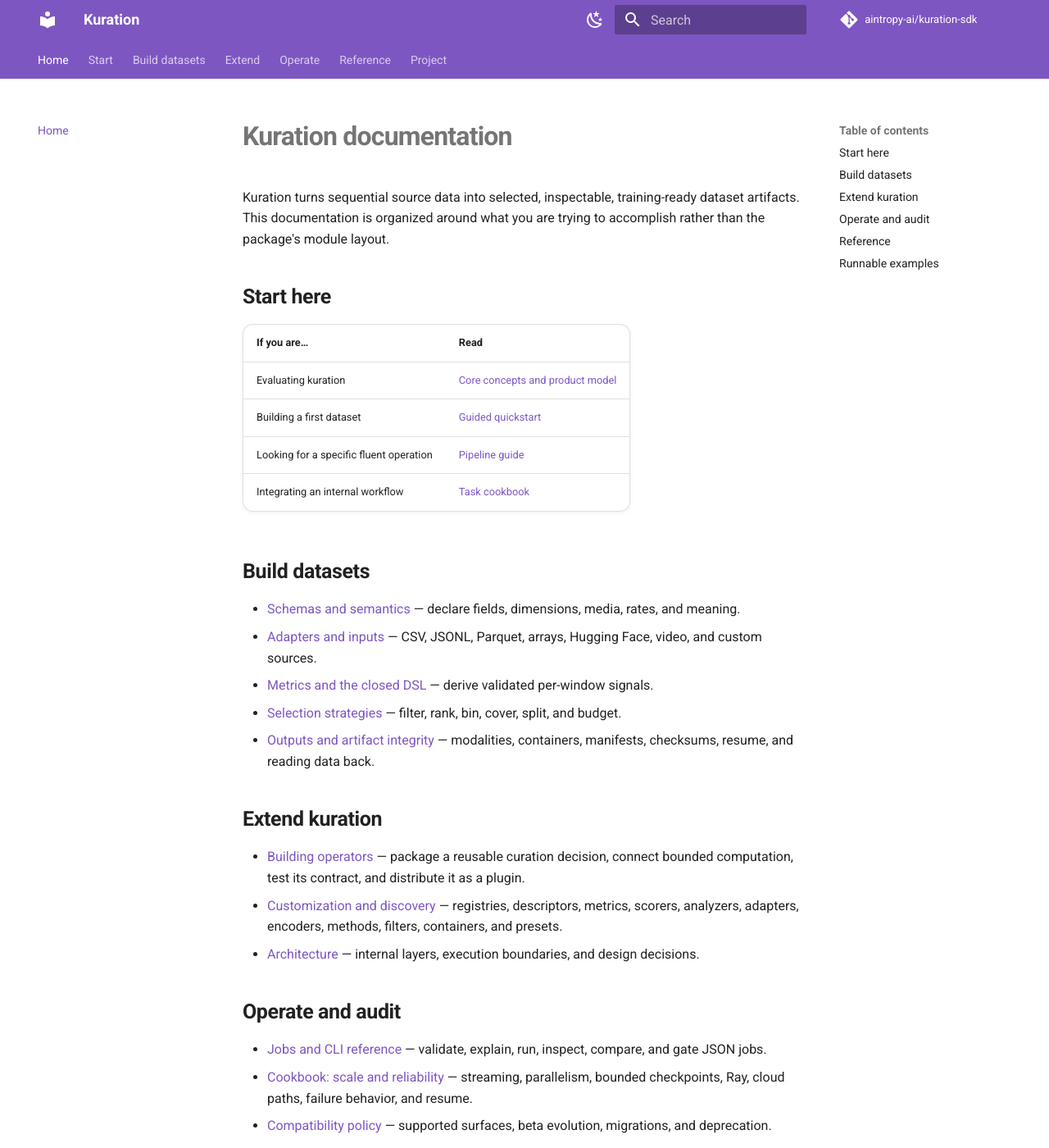
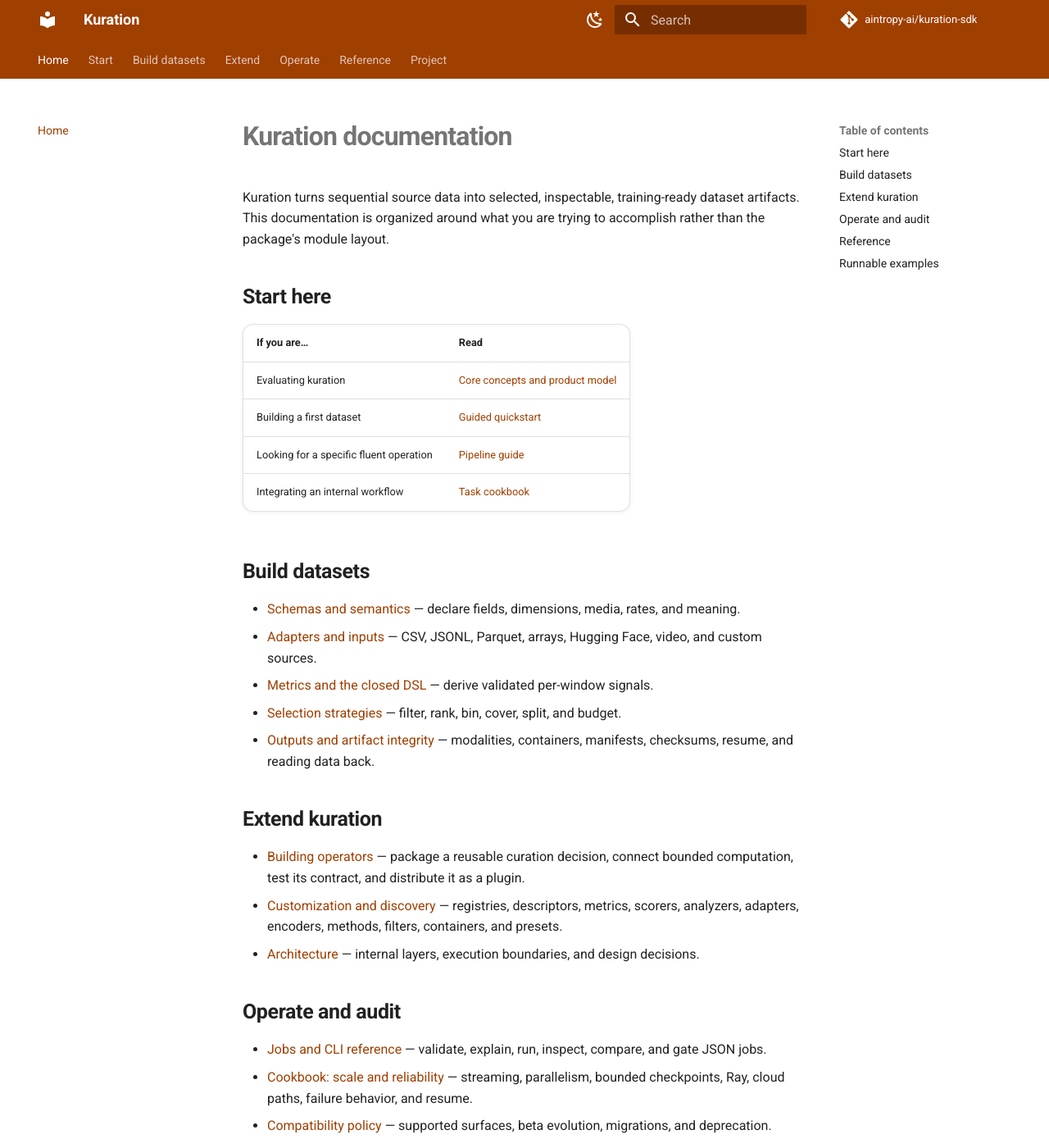
Before and after one commit to kuration-ai/kuration-sdk, an MkDocs documentation site: the page built from docs/index.md, in a window 1280 px wide and 1400 px high. Shown: the whole window at 82% size. Built offline with MkDocs 1.6.1 and Material for MkDocs 9.7.7, drawn with Linux system fonts in a browser that asks for light colours; comment, search, counter and statistics services are not loaded.

Commit message:
Change color palette to look less "AI"

```diff
--- a/docs/assets/stylesheets/extra.css
+++ b/docs/assets/stylesheets/extra.css
@@ -1,6 +1,29 @@
 :root {
-  --md-primary-fg-color: #5b21b6;
-  --md-accent-fg-color: #0f9f8f;
+  --md-primary-fg-color: #9f3f00;
+  --md-primary-fg-color--light: #cc5803;
+  --md-primary-fg-color--dark: #7a2e00;
+  --md-accent-fg-color: #cc5803;
+}
+
+[data-md-color-primary="deep-orange"] {
+  --md-primary-fg-color: #9f3f00;
+  --md-primary-fg-color--light: #cc5803;
+  --md-primary-fg-color--dark: #7a2e00;
+}
+
+[data-md-color-accent="orange"] {
+  --md-accent-fg-color: #cc5803;
+  --md-accent-fg-color--transparent: rgb(204 88 3 / 10%);
+}
+
+[data-md-color-scheme="default"] {
+  --md-typeset-a-color: #9f3f00;
+}
+
+[data-md-color-scheme="slate"] {
+  --md-accent-fg-color: #ffb627;
+  --md-accent-fg-color--transparent: rgb(255 182 39 / 10%);
+  --md-typeset-a-color: #ffb627;
 }
 
 .md-typeset h1 {
--- a/mkdocs.yml
+++ b/mkdocs.yml
@@ -12,15 +12,15 @@
   palette:
     - media: "(prefers-color-scheme: light)"
       scheme: default
-      primary: deep purple
-      accent: teal
+      primary: deep orange
+      accent: orange
       toggle:
         icon: material/weather-night
         name: Use dark mode
     - media: "(prefers-color-scheme: dark)"
       scheme: slate
-      primary: deep purple
-      accent: teal
+      primary: deep orange
+      accent: orange
       toggle:
         icon: material/weather-sunny
         name: Use light mode
```
Also changed, not shown: docs/assets/curation-flow.svg, docs/assets/kuration-hero.svg, docs/assets/operator-composition.svg.
